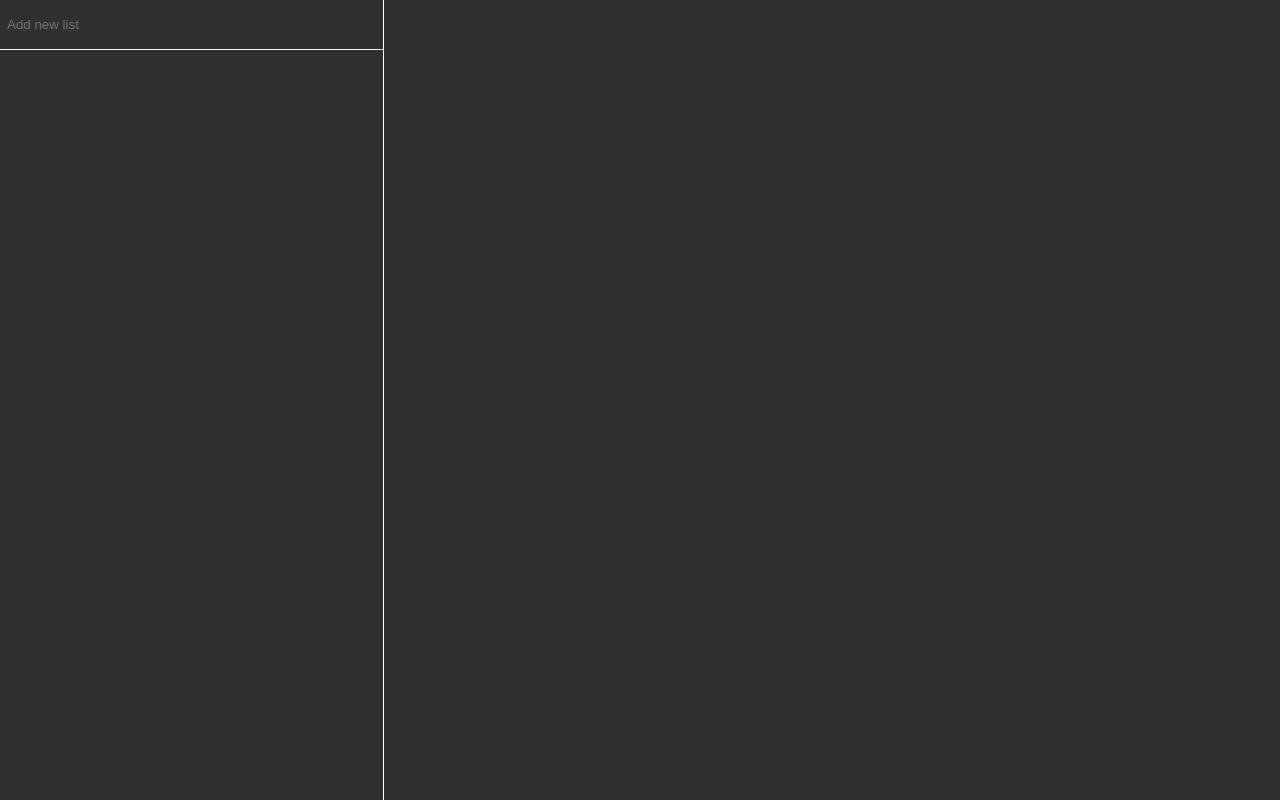
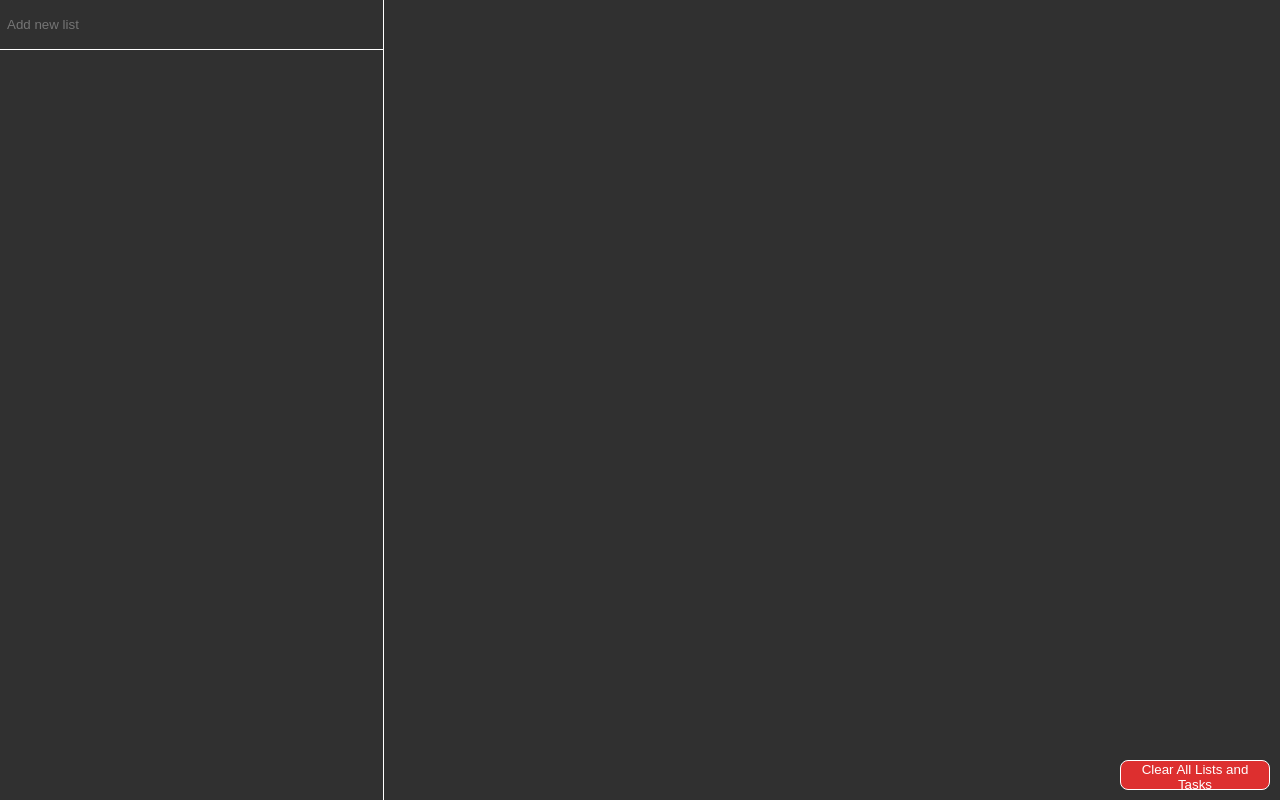
Before and after one commit to berrybloxinator/toDoApp, a plain HTML site: page index.html in a window 1280 px wide. Drawn offline with nearby package versions, Linux system fonts and the light colour scheme.

Commit message:
Added delete all lists and tasks button

```diff
--- a/action.js
+++ b/action.js
@@ -250,3 +250,16 @@ function checkName(value, array) {
 function changeCheck(index) {
 
 }
+
+function clearEverything() {
+    if(confirm('Are you sure you want to delete all lists and tasks?')) {
+        localStorage.clear();
+        allLists = [];
+        printLists();
+        $('.add-task').hide();
+        $('.clearCompletedTasks').hide();
+        $('.clearAll').hide();
+        $('.tasks').html('');
+        $('.title').html('');
+    }
+}
--- a/css/styles.css
+++ b/css/styles.css
@@ -56,7 +56,20 @@ html, body {
   .container .right-container {
     height: 100%;
     width: 70%;
-    overflow: auto; }
+    overflow: auto;
+    position: relative; }
+    .container .right-container button {
+      outline: none;
+      border: 1px solid #ffffff;
+      height: 30px;
+      width: 150px;
+      cursor: pointer;
+      border-radius: 8px;
+      background-color: #dd2f2f;
+      color: #ffffff;
+      position: absolute;
+      bottom: 10px;
+      right: 10px; }
     .container .right-container .clear-container {
       height: 40px;
       width: 100%;
--- a/index.html
+++ b/index.html
@@ -43,6 +43,7 @@
                     <button>Clear All Tasks</button>
                 </div>
             </div>
+            <button type='button' class='clearEverything' onclick='clearEverything()'>Clear All Lists and Tasks</button>
         </div>
     </div>
 </body>
```
